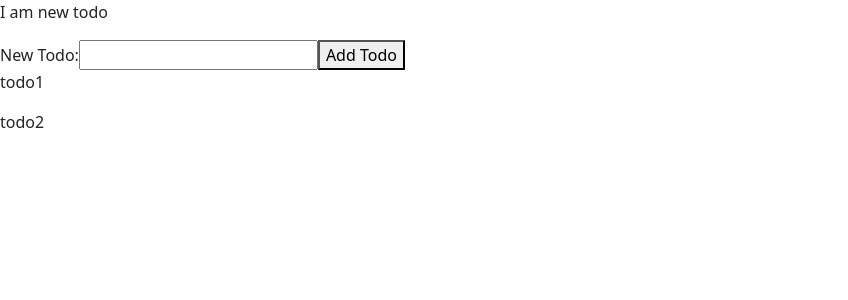
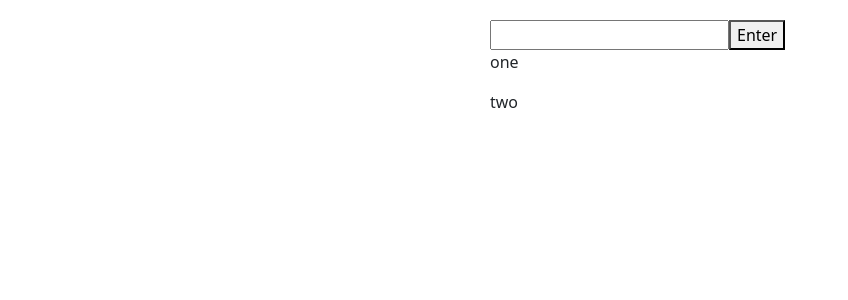
Before and after one commit to webfaisalbd/react-basics-ai, a React (Create React App) app: page / in a window 1280 px wide. Shown: the top 300 px of the page, without its empty margins (0-848 px from the left). Built offline with nearby package versions, Linux system fonts and the light colour scheme.

Commit message:
practice todo state lifting

```diff
--- a/src/App.js
+++ b/src/App.js
@@ -1,5 +1,6 @@
 import React from 'react'
-import Home from './stateLifting/Home'
+
+import Home from './todoStateLifting/Home'
 
 const App = () => {
   return (
--- /dev/null
+++ b/src/todoStateLifting/Home.js
@@ -0,0 +1,28 @@
+import React, { useState } from 'react'
+import NewTodo from './NewTodo';
+import Todos from './Todos';
+
+const demoTodo = ["one", "two"];
+
+const Home = () => {
+
+
+    const [todo, setTodo] = useState(demoTodo);
+
+    const handleTodo = (newTodo) => {
+        setTodo([...todo, newTodo]);
+    }
+
+    return (
+        <>
+            <div style={{ width: "300px", margin: '20px auto' }}>
+
+                <NewTodo onNewTodo={handleTodo} />
+                <Todos data={todo} />
+
+            </div>
+        </>
+    )
+}
+
+export default Home
--- /dev/null
+++ b/src/todoStateLifting/NewTodo.js
@@ -0,0 +1,30 @@
+import React, { useState } from 'react'
+
+const NewTodo = (props) => {
+
+    const [todo, setTodo] = useState('');
+
+    const typeTodo = (e) => {
+        setTodo(e.target.value);
+    }
+
+    const handleSubmit = (e) => {
+        e.preventDefault();
+
+        props.onNewTodo(todo);
+
+
+    }
+
+
+  return (
+    <>
+        <form onSubmit={handleSubmit}>
+            <input type="text" onChange={typeTodo} value={todo} />
+            <button type='submit'>Enter</button>
+        </form>
+    </>
+  )
+}
+
+export default NewTodo
--- /dev/null
+++ b/src/todoStateLifting/Todo.js
@@ -0,0 +1,11 @@
+import React from 'react'
+
+const Todo = (props) => {
+  return (
+    <>
+        <p>{props.singleData}</p>
+    </>
+  )
+}
+
+export default Todo
--- /dev/null
+++ b/src/todoStateLifting/Todos.js
@@ -0,0 +1,14 @@
+import React from 'react'
+import Todo from './Todo'
+
+const Todos = (props) => {
+    return (
+        <>
+            {props.data.map((singleData, index) => (
+                <Todo singleData={singleData} key={index} />
+            ))}
+        </>
+    )
+}
+
+export default Todos
```
